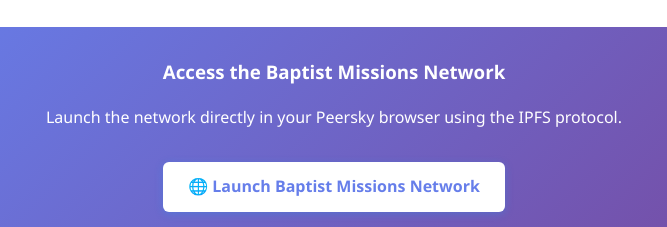
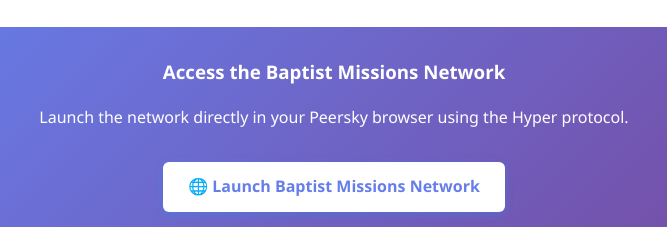
Before and after one commit to BaptistMissionsOS/BaptistMissionsOS.github.io, a plain HTML site: page network.html in a window 1280 px wide. Shown: the part 976-1203 px from the top of the page, 306-973 px from the left. Drawn offline with Linux system fonts and the light colour scheme.

Commit message:
protocol

```diff
--- a/network.html
+++ b/network.html
@@ -172,7 +172,7 @@
 
         <section class="network-access">
             <h3>Access the Baptist Missions Network</h3>
-            <p>Launch the network directly in your Peersky browser using the IPFS protocol.</p>
+            <p>Launch the network directly in your Peersky browser using the Hyper protocol.</p>
             <a href="
 hyper://98h6k4dxoj7wb7jmmkq6qb8tbisjqxrczk1d5q8t5w4zxubcr4no/BMOS-Network/" class="btn-primary">🌐 Launch Baptist Missions Network</a>
         </section>
```
